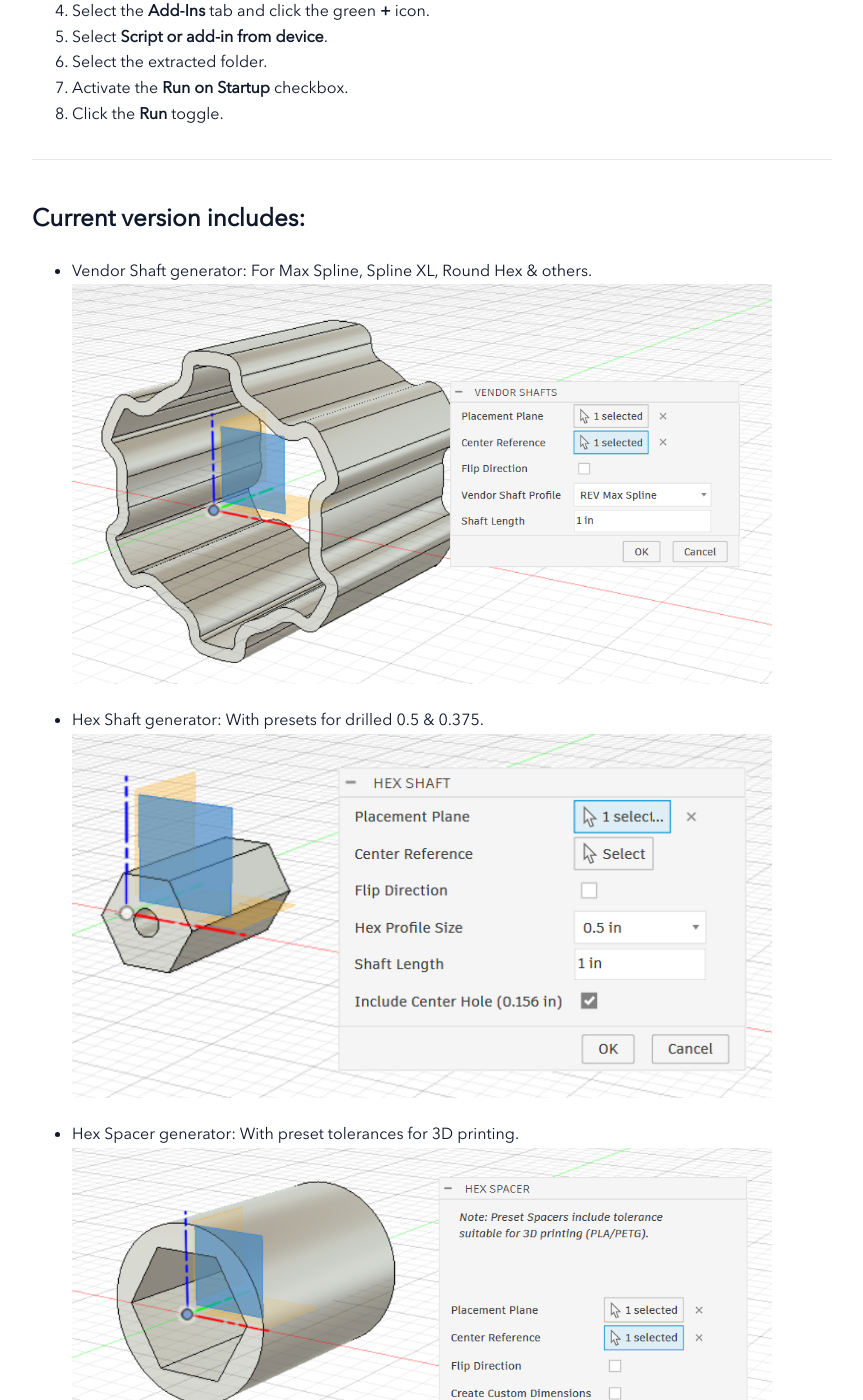
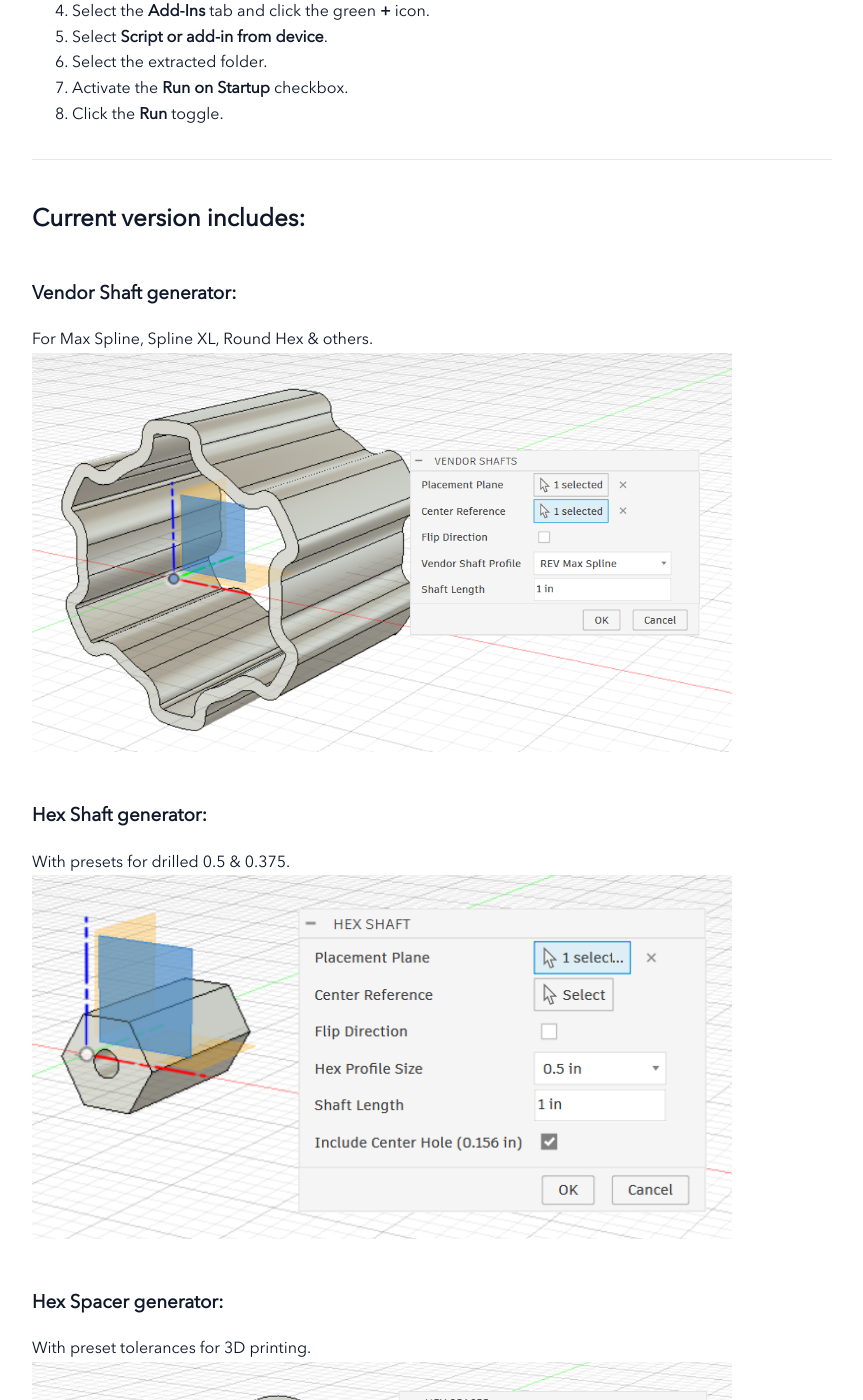
Before and after one commit to cyberius-6017/FRC-Shafts-for-Fusion, a Jekyll site: the page built from index.md, in a window 1280 px wide and 1400 px high, scrolled down 690 px. Shown: the whole window, without its empty margins (208-1071 px from the left). Built offline with Jekyll 4.4.1, drawn with Linux system fonts in a browser that asks for light colours; some of the changed text lies outside the part shown.

```diff
--- a/index.md
+++ b/index.md
@@ -22,16 +22,20 @@ layout: default
 
 ## Current version includes:
 
-* Vendor Shaft generator: For Max Spline, Spline XL, Round Hex & others.
+### Vendor Shaft generator:
+For Max Spline, Spline XL, Round Hex & others.
 <img src="AddIn_Images/Vendor Shaft.png" alt="Hex Shaft Generator" width="700">
 
-* Hex Shaft generator: With presets for drilled 0.5 & 0.375.
+### Hex Shaft generator:
+With presets for drilled 0.5 & 0.375.
 <img src="AddIn_Images/HexShaft.png" alt="Hex Shaft Generator" width="700">
 
-* Hex Spacer generator: With preset tolerances for 3D printing.
+### Hex Spacer generator:
+With preset tolerances for 3D printing.
 <img src="AddIn_Images/HexSpacer.png" alt="Hex Shaft Generator" width="700">
 
-* Round Spacer generator: With presets for #10-32 bolts and other common hardware.
+### Round Spacer generator:
+With presets for #10-32 bolts and other common hardware.
 <img src="AddIn_Images/RoundSpacer.png" alt="Hex Shaft Generator" width="700">
 
 [Download Latest](https://github.com/cyberius-6017/FRC-Shafts-for-Fusion/releases/latest){: .btn}
```
Also changed, not shown: 1 other file.
